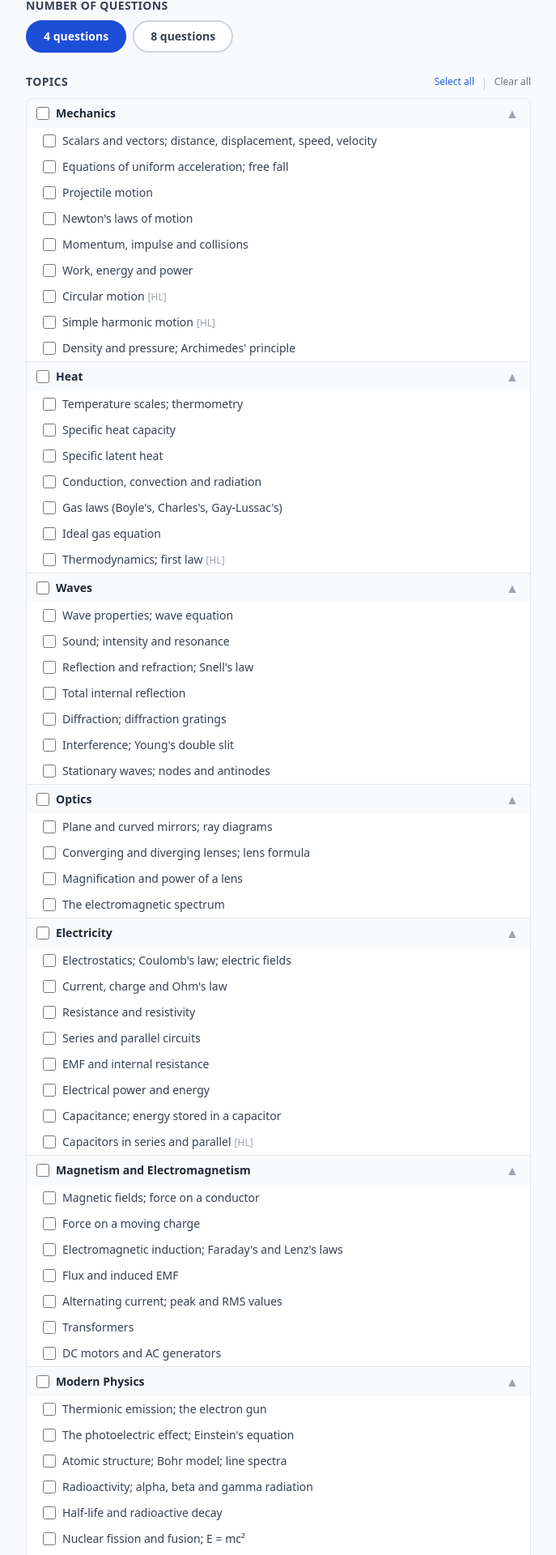
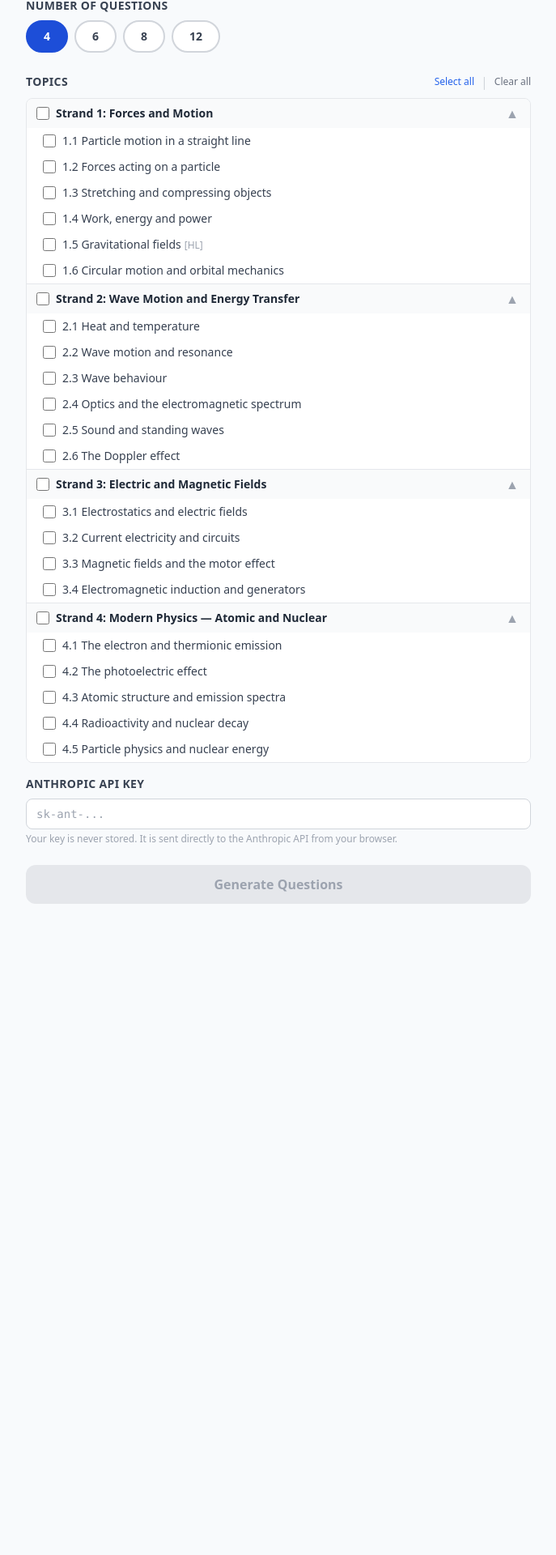
Before and after one commit to alanhere/physics-questions, a React (Vite) app: page / in a window 1280 px wide. Shown: the part 199-2119 px from the top of the page at 81% size, without its empty margins (296-983 px from the left). After the commit the page ends 1339 px from the top, so only its background shows below. Built offline with nearby package versions, Linux system fonts and the light colour scheme.

Commit message:
use learning outcomes for questions

```diff
--- a/src/PhysicsRetrieval.jsx
+++ b/src/PhysicsRetrieval.jsx
@@ -7,99 +7,234 @@ import {
 } from 'recharts'
 
 // ---------------------------------------------------------------------------
-// Topic data
+// Topic data — aligned to the 2025 LC Physics specification (NCCA)
+// Each subtopic lists the specific learning outcomes students should be able to demonstrate.
+// hlOnly: true marks sections that appear in bold in the spec (HL only).
 // ---------------------------------------------------------------------------
 const TOPICS = [
   {
-    name: 'Mechanics',
+    name: 'Strand 1: Forces and Motion',
     subtopics: [
-      { label: 'Scalars and vectors; distance, displacement, speed, velocity' },
-      { label: 'Equations of uniform acceleration; free fall' },
-      { label: 'Projectile motion' },
-      { label: "Newton's laws of motion" },
-      { label: 'Momentum, impulse and collisions' },
-      { label: 'Work, energy and power' },
-      { label: 'Circular motion', hlOnly: true },
-      { label: 'Simple harmonic motion', hlOnly: true },
-      { label: "Density and pressure; Archimedes' principle" },
+      {
+        label: '1.1 Particle motion in a straight line',
+        outcomes: [
+          'Model the motion of a particle in a straight line using displacement, velocity, acceleration and time',
+          'Investigate and interpret displacement–time and velocity–time graphs for constant and varying motion',
+          'Derive and apply the kinematic equations: v = u + at, s = ut + ½at², v² = u² + 2as',
+          'Identify and distinguish between scalar and vector quantities',
+          'Resolve vectors into perpendicular components and calculate the resultant of two vectors',
+          'Verify the law of addition of vectors in one and two dimensions',
         ],
       },
       {
-    name: 'Heat',
-    subtopics: [
-      { label: 'Temperature scales; thermometry' },
-      { label: 'Specific heat capacity' },
-      { label: 'Specific latent heat' },
-      { label: 'Conduction, convection and radiation' },
-      { label: "Gas laws (Boyle's, Charles's, Gay-Lussac's)" },
-      { label: 'Ideal gas equation' },
-      { label: 'Thermodynamics; first law', hlOnly: true },
+        label: '1.2 Forces acting on a particle',
+        outcomes: [
+          "Model real-world situations using Newton's three laws of motion (F = ma)",
+          "Verify Newton's 2nd law of motion",
+          'Model problems involving the motion of a particle under a constant resultant force',
+          'Solve problems involving normal force, friction, tension, buoyancy and gravitational force',
+          'Solve problems relating to pressure in solids (P = F/A) and fluids (P = hρg)',
+          'Investigate density (ρ = m/V)',
+          'Investigate the principle of conservation of momentum (p = mv)',
+          "Verify that collisions are governed by Newton's laws and conservation of momentum",
+          'Model direct collisions in one dimension and in two dimensions using perpendicular and parallel components',
         ],
       },
       {
-    name: 'Waves',
-    subtopics: [
-      { label: 'Wave properties; wave equation' },
-      { label: 'Sound; intensity and resonance' },
-      { label: 'Reflection and refraction; Snell\'s law' },
-      { label: 'Total internal reflection' },
-      { label: 'Diffraction; diffraction gratings' },
-      { label: "Interference; Young's double slit" },
-      { label: 'Stationary waves; nodes and antinodes' },
+        label: '1.3 Stretching and compressing objects',
+        outcomes: [
+          'Investigate the force needed to compress or stretch an object',
+          "Verify Hooke's law for elastic objects: F = −ks",
+          'Calculate elastic potential energy stored in a stretched or compressed material: E = ½ks²',
         ],
       },
       {
-    name: 'Optics',
-    subtopics: [
-      { label: 'Plane and curved mirrors; ray diagrams' },
-      { label: 'Converging and diverging lenses; lens formula' },
-      { label: 'Magnification and power of a lens' },
-      { label: 'The electromagnetic spectrum' },
+        label: '1.4 Work, energy and power',
+        outcomes: [
+          'Define and calculate work done by a constant force: W = Fs',
+          'Model and calculate gravitational potential energy (Ep = mgh), kinetic energy (Ek = ½mv²) and elastic potential energy',
+          'Calculate power: P = W/t',
+          'Apply the principle of conservation of energy to real-life situations',
+          'Investigate the principle of conservation of energy using primary and secondary data',
         ],
       },
       {
-    name: 'Electricity',
-    subtopics: [
-      { label: "Electrostatics; Coulomb's law; electric fields" },
-      { label: "Current, charge and Ohm's law" },
-      { label: 'Resistance and resistivity' },
-      { label: 'Series and parallel circuits' },
-      { label: 'EMF and internal resistance' },
-      { label: 'Electrical power and energy' },
-      { label: 'Capacitance; energy stored in a capacitor' },
-      { label: 'Capacitors in series and parallel', hlOnly: true },
+        label: '1.5 Gravitational fields',
+        hlOnly: true,
+        outcomes: [
+          'Model the gravitational field strength at any point in a gravitational field, including at the surface of a planet: g = GM/r²',
+          'Determine g using primary data (e.g. simple pendulum: g = 4π²l/T²)',
+          'Calculate escape velocity from a celestial body',
         ],
       },
       {
-    name: 'Magnetism and Electromagnetism',
-    subtopics: [
-      { label: 'Magnetic fields; force on a conductor' },
-      { label: 'Force on a moving charge' },
-      { label: "Electromagnetic induction; Faraday's and Lenz's laws" },
-      { label: 'Flux and induced EMF' },
-      { label: 'Alternating current; peak and RMS values' },
-      { label: 'Transformers' },
-      { label: 'DC motors and AC generators' },
+        label: '1.6 Circular motion and orbital mechanics',
+        outcomes: [
+          'Explain centripetal force and centripetal acceleration',
+          'Model the dynamics of an object moving in a circle with constant angular velocity: F = mv²/r',
+          "Verify Kepler's 3rd law using secondary data: T² ∝ r³",
+          'Model the orbits of planets and satellites in near-Earth and geostationary orbits',
+        ],
+      },
     ],
   },
   {
-    name: 'Modern Physics',
+    name: 'Strand 2: Wave Motion and Energy Transfer',
     subtopics: [
-      { label: 'Thermionic emission; the electron gun' },
-      { label: "The photoelectric effect; Einstein's equation" },
-      { label: 'Atomic structure; Bohr model; line spectra' },
-      { label: 'Radioactivity; alpha, beta and gamma radiation' },
-      { label: 'Half-life and radioactive decay' },
-      { label: 'Nuclear fission and fusion; E = mc²' },
-      { label: 'Particle physics; quarks and the Standard Model', hlOnly: true },
+      {
+        label: '2.1 Heat and temperature',
+        outcomes: [
+          'Evaluate the suitability of materials for use as thermometers',
+          'Determine specific heat capacity using primary data: Q = mcΔT',
+          'Determine specific latent heat of vaporisation and fusion: Q = mL',
+          'Verify mathematical models of heat energy, latent heat and temperature change',
+          'Solve real-life problems involving heat transfer, change of state and improving efficiency',
+          'Investigate the impact of insulation on energy consumption and sustainability',
         ],
       },
       {
-    name: 'Option Topics (HL only)',
+        label: '2.2 Wave motion and resonance',
+        outcomes: [
+          'Model wave motion using the wave equation: v = fλ',
+          'Describe transverse and longitudinal waves using amplitude, frequency, wavelength and period',
+          'Investigate resonance in real-life situations',
+        ],
+      },
+      {
+        label: '2.3 Wave behaviour',
+        outcomes: [
+          'Model wave behaviour: reflection, refraction, diffraction, interference and polarisation',
+          "Verify models for refraction using Snell's law: n₁sin θ₁ = n₂sin θ₂",
+          'Investigate and explain total internal reflection and critical angle',
+          'Investigate wave interference and diffraction patterns',
+        ],
+      },
+      {
+        label: '2.4 Optics and the electromagnetic spectrum',
+        outcomes: [
+          'Verify the thin lens formula using primary and secondary data: 1/f = 1/u + 1/v',
+          'Investigate the use of optics in technological and medical applications',
+          'Classify electromagnetic waves by wavelength, frequency, ionising ability and everyday use',
+          'Investigate and explain dispersion of light',
+          'Investigate solar irradiance and its impact on life on Earth',
+        ],
+      },
+      {
+        label: '2.5 Sound and standing waves',
+        outcomes: [
+          'Examine evidence for the mechanical wave nature of sound',
+          'Relate the pitch and loudness of sounds to their wave properties (frequency and amplitude)',
+          'Investigate the use of ultrasound in technological and medical contexts',
+          'Investigate standing waves on a stretched string and identify nodes and antinodes',
+          'Relate the length of a string to the fundamental frequency of a standing wave: f = 1/2l × √(T/μ)',
+        ],
+      },
+      {
+        label: '2.6 The Doppler effect',
+        outcomes: [
+          'Model real-life situations involving the Doppler effect',
+          'Investigate the Doppler effect in real-life applications (e.g. speed detection, medical imaging)',
+        ],
+      },
+    ],
+  },
+  {
+    name: 'Strand 3: Electric and Magnetic Fields',
     subtopics: [
-      { label: 'Applied electricity; rectification and diodes', hlOnly: true },
-      { label: 'Acoustics; intensity levels; musical instruments', hlOnly: true },
-      { label: 'Atmospheric physics; greenhouse effect', hlOnly: true },
+      {
+        label: '3.1 Electrostatics and electric fields',
+        outcomes: [
+          'Describe and explain forces between charged objects and between charged and neutral objects',
+          'Classify materials as conductors or insulators and explain their behaviour',
+          'Solve problems involving static electrical phenomena',
+          "Model the electrostatic force between point charges using Coulomb's law: F = kq₁q₂/r²",
+          'Discuss the electric field as a model for non-contact interaction between charges',
+          'Define electric field strength at a point: E = F/q',
+          'Use field lines to represent the relative strength and direction of electric fields around charged objects',
+        ],
+      },
+      {
+        label: '3.2 Current electricity and circuits',
+        outcomes: [
+          'Apply the relationship between current and charge: Q = It',
+          'Apply the relationship between work, charge and potential difference: V = W/Q',
+          'Apply relationships between current, voltage, power and resistance: V = IR, P = VI',
+          'Analyse series and parallel circuits, including the rules for voltage and current',
+          'Apply formulae for resistors in series and parallel',
+          'Investigate the use of semiconductors and diodes in real-world applications',
+          "Verify Ohm's law for an ohmic conductor",
+          'Investigate current–voltage characteristics of non-ohmic conductors',
+          'Investigate the effect of temperature on the resistance of a conductor',
+        ],
+      },
+      {
+        label: '3.3 Magnetic fields and the motor effect',
+        outcomes: [
+          'Describe and draw magnetic field patterns around a permanent magnet, a current-carrying straight wire, and a solenoid',
+          'Investigate the use of permanent and temporary magnets in real-life situations',
+          'Relate the magnetic force on a current-carrying conductor to field and current: F = BIl',
+          'Explain the motor effect and describe how a DC motor works',
+        ],
+      },
+      {
+        label: '3.4 Electromagnetic induction and generators',
+        outcomes: [
+          "Investigate the relationship between a change in magnetic flux and induced EMF (Faraday's law; Lenz's law)",
+          'Model the generator effect and describe how AC and DC generators work',
+          'Explain the operating principle of a transformer and solve efficiency problems',
+          'Investigate transmission losses in the National Grid',
+          'Evaluate issues related to electrical generation and distribution',
+        ],
+      },
+    ],
+  },
+  {
+    name: 'Strand 4: Modern Physics — Atomic and Nuclear',
+    subtopics: [
+      {
+        label: '4.1 The electron and thermionic emission',
+        outcomes: [
+          'Describe evidence supporting the existence and properties of the electron (e.g. cathode ray experiments)',
+          'Explain the basic principles of thermionic emission',
+          'Describe the deflection of a beam of electrons in electric and magnetic fields',
+        ],
+      },
+      {
+        label: '4.2 The photoelectric effect',
+        outcomes: [
+          'Verify the photoelectric effect and explain the effect of varying intensity and frequency of incident radiation',
+          "Explain how photoelectric emission supports the particle model of light (photons; E = hf)",
+          'Relate the photoelectric effect to the operation of a photocell',
+          'Investigate real-life applications of the photoelectric effect',
+          'Compare x-ray production and the photoelectric effect',
+        ],
+      },
+      {
+        label: '4.3 Atomic structure and emission spectra',
+        outcomes: [
+          'Model the atom and explain how emission and absorption spectra arise from electron energy transitions',
+          'Appreciate how the analysis of emission spectra has contributed to our understanding of the universe',
+        ],
+      },
+      {
+        label: '4.4 Radioactivity and nuclear decay',
+        outcomes: [
+          'Analyse evidence supporting the existence of natural background radiation',
+          'Classify alpha, beta and gamma emissions in terms of relative ionising effects, penetrating power, charge, mass and deflection in fields',
+          'Model spontaneous radioactive decay using the decay equation',
+          'Apply the half-life model to solve problems involving activity and amount of sample remaining',
+          'Analyse the Cockcroft and Walton experiment and appreciate its significance as the first nuclear transformation by artificially accelerated particles',
+        ],
+      },
+      {
+        label: '4.5 Particle physics and nuclear energy',
+        outcomes: [
+          'Describe matter in terms of fundamental particles (quarks, leptons) and their properties using secondary sources',
+          'Explain how forces are communicated between fundamental particles (exchange particles)',
+          'Model nuclear fission, nuclear fusion and particle–antiparticle interactions (E = mc²)',
+          'Evaluate evidence about issues related to nuclear fission and fusion in electrical generation',
+        ],
+      },
     ],
   },
 ]
@@ -107,34 +242,54 @@ const TOPICS = [
 // ---------------------------------------------------------------------------
 // System / user prompts
 // ---------------------------------------------------------------------------
-const SYSTEM_PROMPT = `You are an experienced Irish Leaving Certificate Physics teacher creating retrieval practice questions for classroom use. You have deep knowledge of the Irish LC Physics syllabus at both Higher Level and Ordinary Level. You follow the Irish State Examinations Commission syllabus and use only formulae, constants, and values from the official SEC formula and data sheet. All questions must be answerable from the information given in the question alone. Use Irish English spelling throughout (colour, centre, analyse, practise, etc.). Respond only with a valid JSON object — no markdown, no code fences, no explanation or text outside the JSON.`
+const SYSTEM_PROMPT = `You are an experienced Irish Leaving Certificate Physics teacher creating retrieval practice questions aligned to the 2025 NCCA LC Physics specification. You have deep expertise in the specification's four strands: Forces and Motion, Wave Motion and Energy Transfer, Electric and Magnetic Fields, and Modern Physics. Every question must directly target a specific learning outcome from the specification — i.e. it must ask students to do something they are explicitly expected to be able to demonstrate (model, calculate, verify, investigate, explain, classify, etc.). Use only formulae and constants from the official SEC formula and data sheet. All questions must be answerable from the information provided in the question. Use Irish English spelling throughout (colour, centre, analyse, practise, etc.). Respond only with a valid JSON object — no markdown, no code fences, no explanation or text outside the JSON.`
 
 function buildUserPrompt(level, questionCount, selectedSubtopics) {
   const levelLabel = level === 'HL' ? 'Higher Level' : 'Ordinary Level'
-  const topicList = selectedSubtopics.join(', ')
+
+  // Look up the full subtopic objects (with outcomes) for selected labels
+  const allSubtopics = TOPICS.flatMap((t) => t.subtopics)
+  const selected = allSubtopics.filter((st) => selectedSubtopics.includes(st.label))
+
+  const topicBlock = selected
+    .map((st) => {
+      const outcomeList = st.outcomes.map((o) => `    • ${o}`).join('\n')
+      return `${st.label}\n${outcomeList}`
+    })
+    .join('\n\n')
+
   const interleaveInstruction =
-    selectedSubtopics.length > 1
-      ? 'Interleave the topics across questions so that no two consecutive questions come from the same subtopic area.'
-      : 'All questions may come from the single selected topic.'
+    selected.length > 1
+      ? 'Spread questions across the selected sections — no two consecutive questions should target the same section.'
+      : 'All questions may come from the single selected section.'
   const graphInstruction =
-    selectedSubtopics.length > 1
+    selected.length > 1
       ? 'Include at least one graph-based question with data suitable for rendering in Recharts (line, bar, or scatter chart).'
-      : 'Include a graph-based question if the selected topic lends itself to one.'
+      : 'Include a graph-based question if the selected section lends itself to one.'
+
   return `Generate ${questionCount} Leaving Certificate Physics retrieval practice questions at ${levelLabel}.
-Draw questions only from the following selected topics: ${topicList}.
+
+Each question MUST be directly grounded in one of the specific learning outcomes listed below. The question should ask students to do exactly what the learning outcome says — model, calculate, verify, explain, classify, investigate, apply, etc.
+
+Selected sections and their learning outcomes:
+
+${topicBlock}
+
 ${interleaveInstruction}
 ${graphInstruction}
 Vary the question types across the set, choosing from: multiple_choice, short_answer, explain, and graph.
+
 Return only a JSON object matching exactly this schema:
 {
   "questions": [
     {
       "id": number,
-      "topic": "main topic area name",
-      "subtopic": "exact subtopic label as provided",
+      "topic": "strand name (e.g. Strand 1: Forces and Motion)",
+      "subtopic": "section label (e.g. 1.2 Forces acting on a particle)",
+      "learning_outcome": "the specific learning outcome this question targets",
       "type": "multiple_choice" | "short_answer" | "explain" | "graph",
       "question_text": "the question",
-      "options": ["A", "B", "C", "D"] or null,
+      "options": ["A. ...", "B. ...", "C. ...", "D. ..."] or null,
       "correct_answer": "the correct answer",
       "explanation": "brief explanation for the teacher",
       "graph": {
@@ -228,11 +383,16 @@ function QuestionCard({ q, index, showAnswer }) {
 
   return (
     <div className="question-block mb-6 pb-6 border-b border-gray-200 last:border-0">
-      {/* Topic tag — screen only */}
-      <div className="topic-tag screen-only mb-1">
+      {/* Topic / subtopic tags — screen only */}
+      <div className="topic-tag screen-only mb-1 flex flex-wrap gap-1">
         <span className="inline-block bg-blue-100 text-blue-800 text-xs font-semibold px-2 py-0.5 rounded">
-          {q.topic}
+          {q.subtopic}
         </span>
+        {q.learning_outcome && (
+          <span className="inline-block bg-gray-100 text-gray-600 text-xs px-2 py-0.5 rounded italic">
+            {q.learning_outcome}
+          </span>
+        )}
       </div>
 
       {/* Graph */}
@@ -406,8 +566,8 @@ function ConfigPanel({ state, setState }) {
         <h2 className="text-sm font-semibold text-gray-700 uppercase tracking-wide mb-2">
           Number of Questions
         </h2>
-        <div className="flex gap-2">
-          {[4, 8].map((n) => (
+        <div className="flex gap-2 flex-wrap">
+          {[4, 6, 8, 12].map((n) => (
             <button
               key={n}
               onClick={() => setState((s) => ({ ...s, questionCount: n }))}
@@ -417,7 +577,7 @@ function ConfigPanel({ state, setState }) {
                   : 'bg-white border-gray-300 text-gray-700 hover:border-blue-400'
               }`}
             >
-              {n} questions
+              {n}
             </button>
           ))}
         </div>
```
Lines whose indentation alone changed are shown as unchanged.
